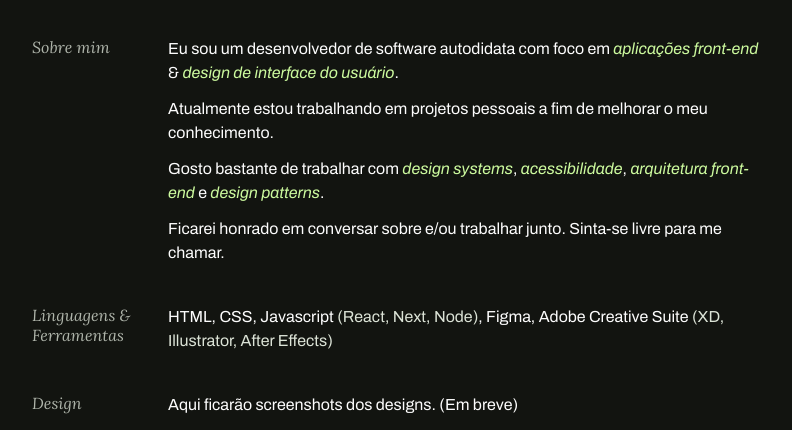
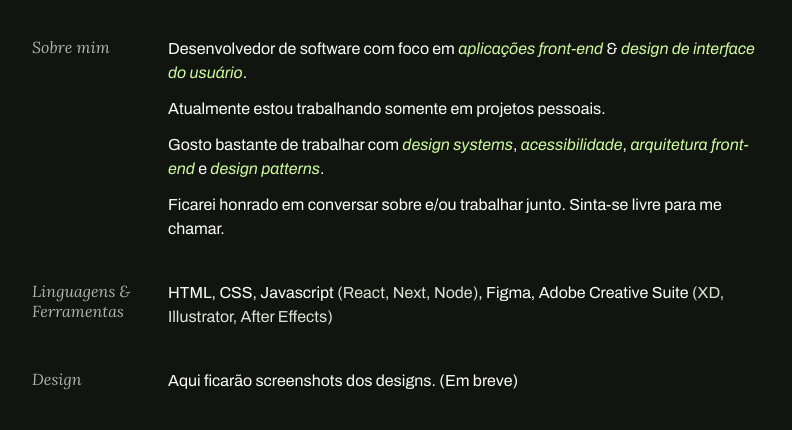
Before and after one commit to ithallolima/portfolio, a website: page index.html in a window 1280 px wide. Shown: the part 293-723 px from the top of the page, without its empty margins (240-1032 px from the left). Drawn offline with nearby package versions, Linux system fonts and the light colour scheme; a web font is replaced by a local one.

Commit message:
Novas correções

```diff
--- a/index.html
+++ b/index.html
@@ -98,20 +98,16 @@
         <h2>Sobre mim</h2>
         <div class="content">
           <p>
-            Eu sou um desenvolvedor de software autodidata com foco em
+            Desenvolvedor de software com foco em
             <em>aplicações front-end</em> &
             <em>design de interface do usuário</em>.
           </p>
-          <p>
-            Atualmente estou trabalhando em projetos pessoais a fim de melhorar
-            o meu conhecimento.
-          </p>
+          <p>Atualmente estou trabalhando somente em projetos pessoais.</p>
           <p>
             Gosto bastante de trabalhar com <em>design systems</em>,
             <em>acessibilidade</em>, <em>arquitetura front-end</em> e
             <em>design patterns</em>.
           </p>
-
           <p>
             Ficarei honrado em conversar sobre e/ou trabalhar junto. Sinta-se
             livre para me chamar.
```
